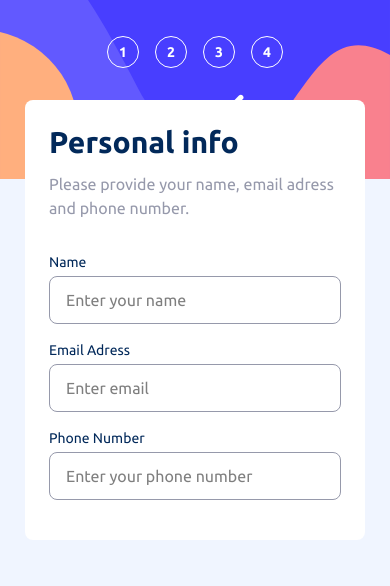
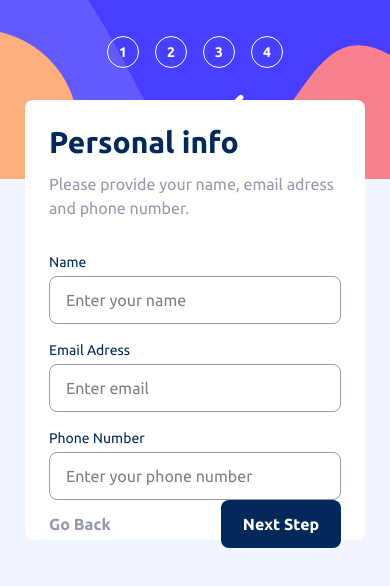
Before and after one commit to Metecan137/multi-step-form, a React (Vite) app: page / in a window 390 px wide. Shown: the top 586 px of the page. Built offline with nearby package versions, Linux system fonts and the light colour scheme.

Commit message:
hala mobilde butonun konumu sorunlu o düzeltilicek belki başka bir buton componenti oluşturabilirim

```diff
--- a/src/App.tsx
+++ b/src/App.tsx
@@ -12,7 +12,9 @@ function App() {
         {/* Mobile */}
         <div className="relative md:hidden">
           <MobileSidebar />
-          <div className='absolute top-25 bg-white rounded-lg w-85 h-110 sm:w-110 sm:h-110 sm:top-43 left-1/2 -translate-x-1/2'><YourInfo /></div>
+          <div className='absolute top-25 bg-white rounded-lg w-85 h-110 sm:w-110 sm:h-110 sm:top-43 left-1/2 -translate-x-1/2'>
+            <YourInfo />
+          </div>
         </div>
 
         {/* Desktop */}
--- /dev/null
+++ b/src/components/AddOns.tsx
@@ -0,0 +1,7 @@
+function AddOns() {
+  return (
+    <div>AddOns</div>
+  )
+}
+
+export default AddOns
--- /dev/null
+++ b/src/components/FormButtons.tsx
@@ -0,0 +1,11 @@
+
+function FormButtons() {
+    return (
+        <div className="flex justify-between items-center md:mt-8 lg:mt-24 font-bold">
+            <button className="text-neutral-grey-500">Go Back</button>
+            <button className="bg-primary-blue-950 rounded-lg w-30 text-white h-12">Next Step</button>
+        </div>
+    )
+}
+
+export default FormButtons
--- /dev/null
+++ b/src/components/SelectPlan.tsx
@@ -0,0 +1,8 @@
+
+function SelectPlan() {
+  return (
+    <div>SelectPlan</div>
+  )
+}
+
+export default SelectPlan
--- /dev/null
+++ b/src/components/Summary.tsx
@@ -0,0 +1,8 @@
+
+function Summary() {
+  return (
+    <div>Summary</div>
+  )
+}
+
+export default Summary
--- a/src/components/YourInfo.tsx
+++ b/src/components/YourInfo.tsx
@@ -1,4 +1,5 @@
 import { useForm } from "react-hook-form"
+import FormButtons from "./FormButtons"
 
 function YourInfo() {
     const { register } = useForm()
@@ -13,6 +14,7 @@ function YourInfo() {
                 <input {...register("email")} className="w-full border rounded-lg h-12 mt-1 border-neutral-grey-500 p-4" placeholder="Enter email" />
                 <label className="text-sm text-primary-blue-950 mt-4">Phone Number</label>
                 <input {...register("phoneNumber")} className="w-full border rounded-lg h-12 mt-1 border-neutral-grey-500 p-4" placeholder="Enter your phone number" />
+                <FormButtons />
             </form>
         </div>
     )
```
